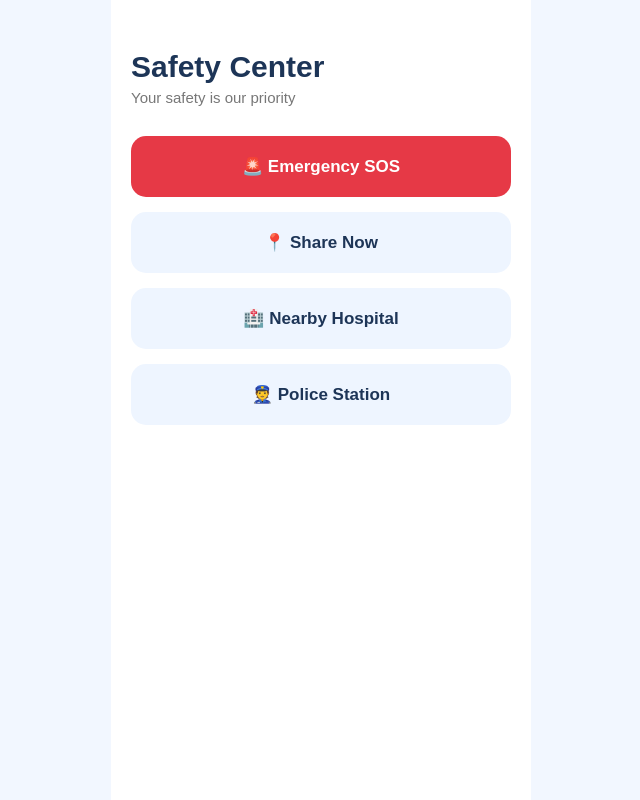
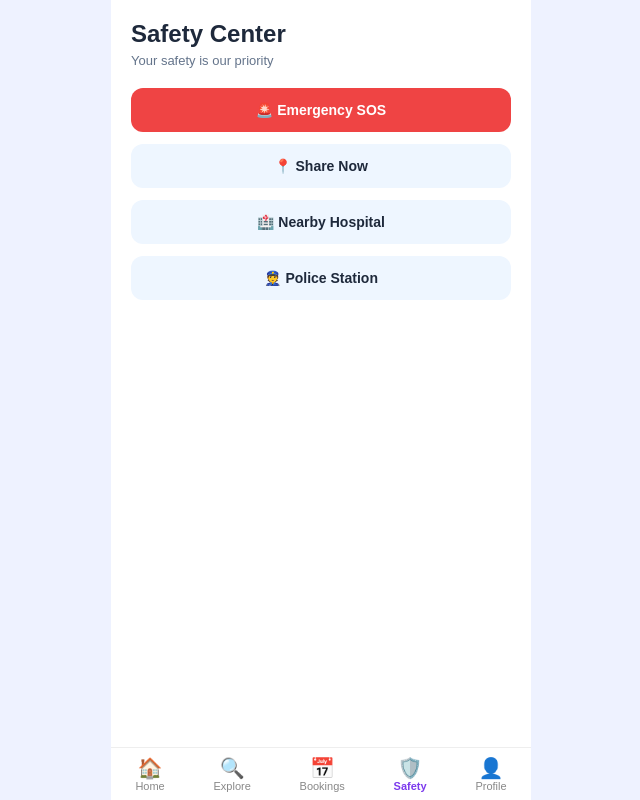
Before and after one commit to Rithiga219/safety-center, a plain HTML site: page index.html in a window 1280 px wide. Shown: the whole page, without its empty margins (319-959 px from the left). Drawn offline with Linux system fonts and the light colour scheme.

Commit message:
Update index.html

```diff
--- a/index.html
+++ b/index.html
@@ -1,75 +1,56 @@
 <!DOCTYPE html>
-<html>
+<html lang="en">
 <head>
-    <title>Safety Center</title>
-    <link rel="stylesheet" href="style.css">
+<meta charset="UTF-8">
+<meta name="viewport" content="width=device-width, initial-scale=1.0">
+<title>Safety Center</title>
+<style>
+* { box-sizing: border-box; }
+html, body { margin:0; padding:0; height:auto; background:#eef2ff; font-family: sans-serif; }
+.safety-wrapper { background:white; max-width:420px; margin:0 auto; min-height:100vh; padding:20px; padding-bottom:90px; position:relative; }
+h2 { color:#1e293b; margin:0; }
+p.sub { color:#64748b; font-size:13px; margin:5px 0 20px 0; }
+.btn { display:block; width:100%; padding:14px; margin:12px 0; border:none; border-radius:12px; font-size:14px; font-weight:bold; cursor:pointer; }
+.btn-red { background:#ef4444; color:white; }
+.btn-light { background:#eef6ff; color:#1e293b; }
+
+/* Bottom Nav - Final Fixed */
+.bottom-nav { position:fixed; bottom:0; left:50%; transform:translateX(-50%); width:100%; max-width:420px; background:white; display:flex; justify-content:space-around; padding:8px 0; border-top:1px solid #eee; z-index:999; }
+.nav-item { text-align:center; text-decoration:none; color:#888; font-size:11px; }
+.nav-item.active { color:#7c3aed; font-weight:bold; }
+.nav-item span { font-size:20px; display:block; }
+</style>
 </head>
 <body>
-    <div class="app">
-        <h1>Safety Center</h1>
-        <p class="subtitle">Your safety is our priority</p>
+<div class="safety-wrapper">
+  <h2>Safety Center</h2>
+  <p class="sub">Your safety is our priority</p>
 
-        <div class="safety-card">
-            <button class="sos" onclick="triggerSOS()" id="sosBtn">🚨 Emergency SOS</button>
+  <button class="btn btn-red" onclick="alert('SOS Sent!')">🚨 Emergency SOS</button>
+  <button class="btn btn-light" onclick="shareLocation()">📍 Share Now</button>
+  <button class="btn btn-light" onclick="findNearby('hospital')">🏥 Nearby Hospital</button>
+  <button class="btn btn-light" onclick="findNearby('police')">👮 Police Station</button>
+</div>
 
-            <div id="sos-modal" class="modal-hidden">
-                <div class="modal-box">
-                    <h2>🚨 SOS Alert Sent!</h2>
-                    <p id="sos-location">Fetching location...</p>
-                    <p style="font-size:13px; color:green;">Your emergency contacts & nearby police informed</p>
-                    <button onclick="closeSOS()" style="background:#333; color:white; padding:10px 20px; border-radius:8px;">OK Close</button>
-                </div>
-            </div>
-
-            <button onclick="shareLocation()">📍 Share Now</button>
-            <button onclick="findNearby('hospital')">🏥 Nearby Hospital</button>
-            <button onclick="findNearby('police')">👮 Police Station</button>
-        </div>
-    </div>
+<div class="bottom-nav">
+  <a href="#" class="nav-item"><span>🏠</span>Home</a>
+  <a href="#" class="nav-item"><span>🔍</span>Explore</a>
+  <a href="#" class="nav-item"><span>📅</span>Bookings</a>
+  <a href="#" class="nav-item active"><span>🛡️</span>Safety</a>
+  <a href="#" class="nav-item"><span>👤</span>Profile</a>
+</div>
 
 <script>
-async function triggerSOS() {
-  const btn = document.getElementById('sosBtn');
-  btn.innerText = "⏳ Sending SOS...";
-  btn.disabled = true;
-
-  navigator.geolocation.getCurrentPosition(async (pos) => {
-    const lat = pos.coords.latitude;
-    const lng = pos.coords.longitude;
-    const locationLink = `https://maps.google.com/?q=${lat},${lng}`;
-
-    document.getElementById('sos-location').innerHTML = `Location: <br><a href="${locationLink}" target="_blank">${locationLink}</a>`;
-    document.getElementById('sos-modal').className = "modal-show";
-
-    localStorage.setItem('lastSOS', JSON.stringify({lat, lng, time: new Date()}));
-
-    window.open(`https://wa.me/?text=🚨 EMERGENCY SOS! I need help! My location: ${locationLink}`, '_blank');
-
-    btn.innerText = "🚨 Emergency SOS";
-    btn.disabled = false;
-  }, () => {
-    alert("Please enable Location!");
-    btn.innerText = "🚨 Emergency SOS";
-    btn.disabled = false;
-  });
-}
-
-function closeSOS(){
-  document.getElementById('sos-modal').className = "modal-hidden";
-}
-
 function shareLocation(){
-  navigator.geolocation.getCurrentPosition(pos => {
-    window.open(`https://wa.me/?text=My location: https://maps.google.com/?q=${pos.coords.latitude},${pos.coords.longitude}`);
+  navigator.geolocation.getCurrentPosition(p=>{
+    window.open(`https://www.google.com/maps?q=${p.coords.latitude},${p.coords.longitude}`,'_blank');
   });
 }
 function findNearby(type){
-  navigator.geolocation.getCurrentPosition(pos => {
-    const lat = pos.coords.latitude;
-    const lng = pos.coords.longitude;
-    const query = type === 'hospital' ? 'hospital' : 'police station';
-    window.open(`https://www.google.com/maps/search/${query}/@${lat},${lng},15z`, '_blank');
+  navigator.geolocation.getCurrentPosition(p=>{
+    window.open(`https://www.google.com/maps/search/${type}/@${p.coords.latitude},${p.coords.longitude},15z`,'_blank');
   });
 }
 </script>
 </body>
+</html>
```
